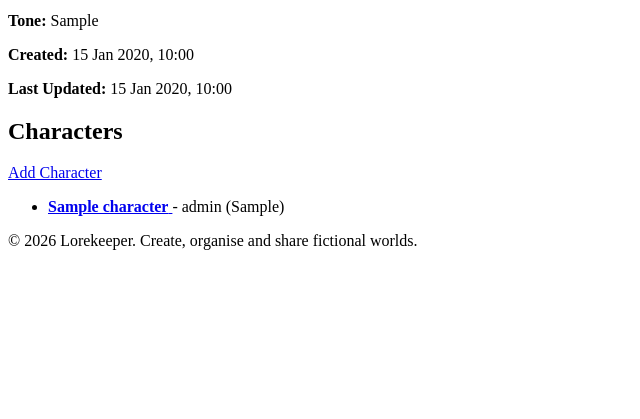
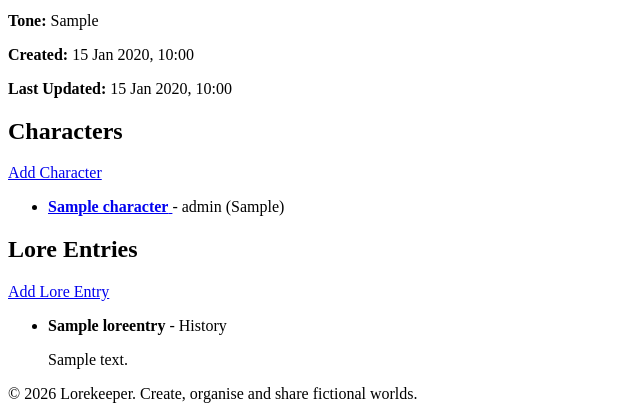
Before and after one commit to CtrlAltKismet/lorekeeper, a Django app: page /worlds/1/ in a window 1280 px wide. Shown: the part 544-963 px from the top of the page, without its empty margins (0-640 px from the left). Before the commit the page ends 794 px from the top, so only its background shows below. Run offline with Django 5.2, Linux system fonts and the light colour scheme; a user stored in the database is signed in; tables that the repository leaves empty hold one stand-in row (values such as "Sample post").

Commit message:
Added lore entry section to world details.

```diff
--- a/worlds/templates/worlds/world_detail.html
+++ b/worlds/templates/worlds/world_detail.html
@@ -18,6 +18,7 @@
         <a href="{% url 'world_delete' world.id %}">Delete World</a>
     </p>
 </section>
+
 
 <section>
     <h2>World Details</h2>
@@ -62,6 +63,7 @@
     </p>
 </section>
 
+
 <section>
     <h2>Characters</h2>
 
@@ -93,4 +95,37 @@
         <p>No characters have been added to this world yet.</p>
     {% endif %}
 </section>
+
+
+<section>
+    <h2>Lore Entries</h2>
+
+    <p>
+        <a href="{% url 'lore_entry_create' world.id %}">
+            Add Lore Entry
+        </a>
+    </p>
+
+    {% if world.lore_entries.all %}
+        <ul>
+            {% for lore_entry in world.lore_entries.all %}
+                <li>
+                    <strong>{{ lore_entry.title }}</strong>
+
+                    - {{ lore_entry.get_category_display}}
+
+                    {% if lore_entry.characcter %}
+                        linked to {{ lore_entry.character.name }}
+                    {% endif %}
+
+                    {% if lore_entry.summary %}
+                        <p>{{ lore_entry.summary }}</p>
+                    {% endif %}
+                </li>
+            {% endfor %}
+        </ul>
+    {% else %}
+        <p>No lore entries have been added to this world yet.</p>
+    {% endif %}
+</section>
 {% endblock %}
```
